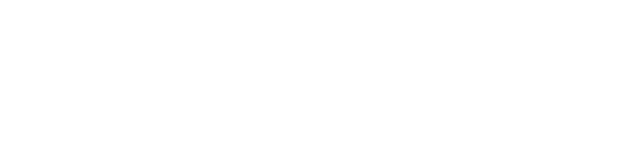
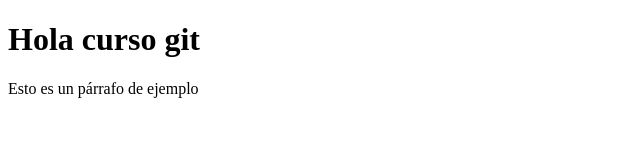
Before and after one commit to smisalexander/bluuweb-eliminar, a plain HTML site: page index.html in a window 1280 px wide. Shown: the whole page, without its empty margins (0-640 px from the left). Drawn offline with Linux system fonts and the light colour scheme.

Commit message:
agregado titulo y primer parrafo

```diff
--- a/index.html
+++ b/index.html
@@ -4,6 +4,8 @@
     <meta charset="UTF-8" />
     <meta name="viewport" content="width=device-width, initial-scale=1.0" />
     <title>Document</title>
+    <h1>Hola curso git</h1>
+    <p>Esto es un p&aacute;rrafo de ejemplo</p>
   </head>
   <body></body>
 </html>
```
